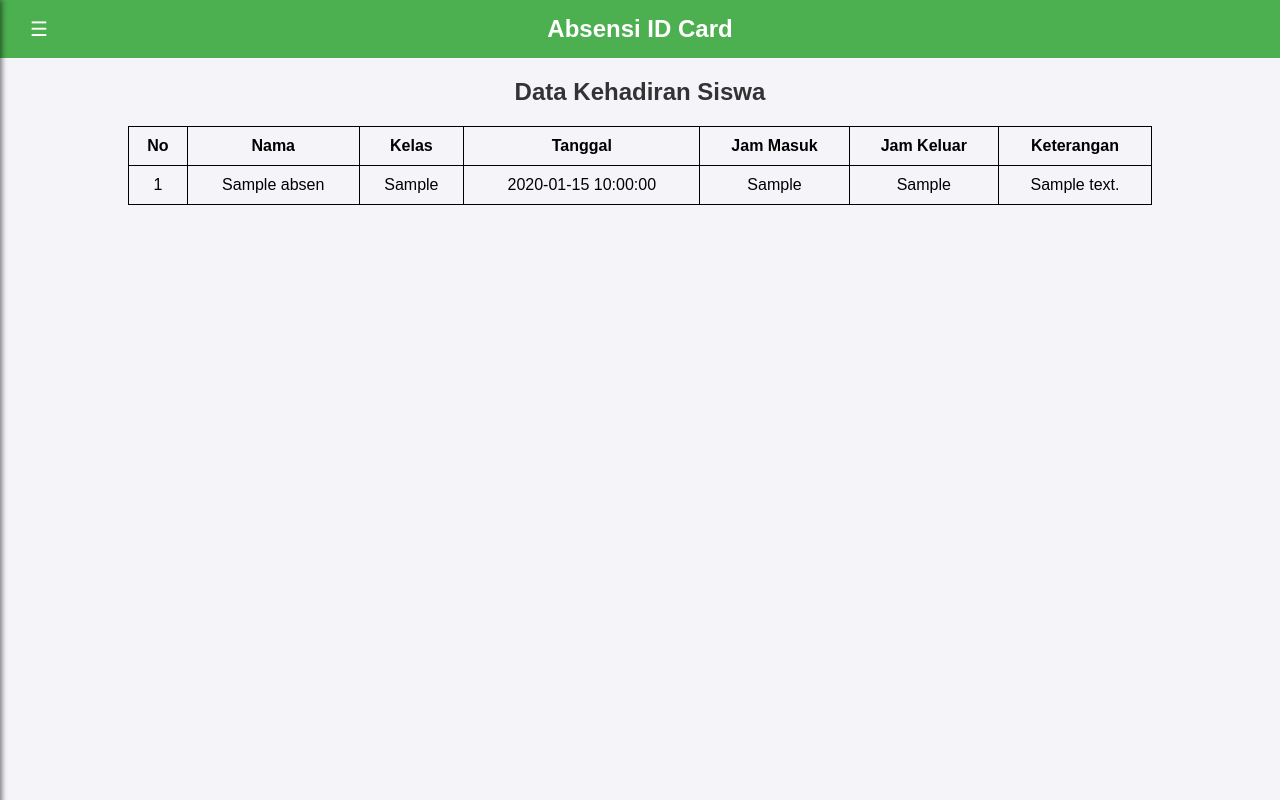
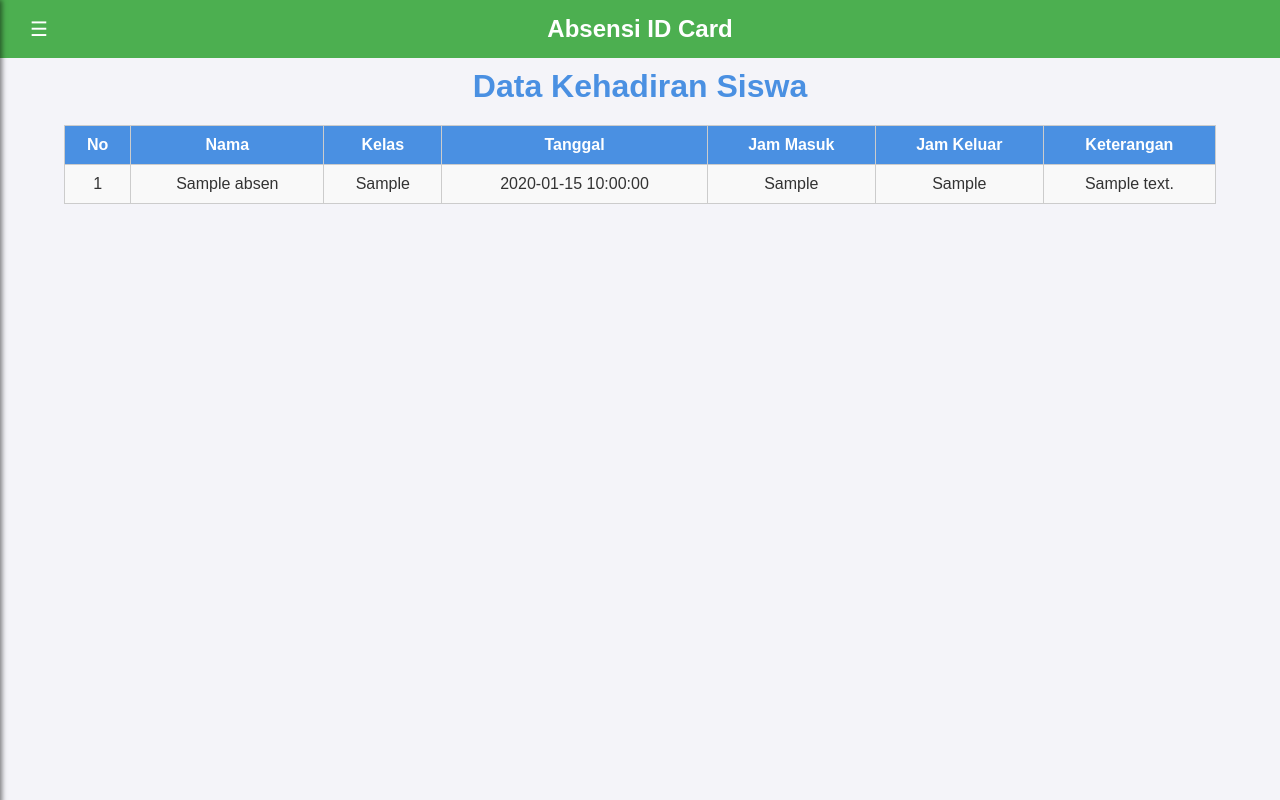
Before and after one commit to VARR-git/pjbl, a PHP site: page /kehadiran.php in a window 1280 px wide. Run offline with PHP 8.4, Linux system fonts and the light colour scheme; the visitor is signed in with stand-in values (Sample User, id 1); tables that the repository leaves empty or names only in its code hold one stand-in row (values such as "Sample post").

Commit message:
merubah style absen

```diff
--- a/css/styleAbsen.css
+++ b/css/styleAbsen.css
@@ -1,21 +1,84 @@
+/* Reset Dasar */
+body, h2, table, a {
+  font-family: Arial, sans-serif;
+  color: #333;
+}
+
+/* Background dan Layout */
 body {
-  font-family: Arial, sans-serif;
   background: #f4f4f9;
+  display: flex;
+  justify-content: flex-start;
+  align-items: center;
+  min-height: 100vh;
+  text-align: center;
+  flex-direction: column;
+}
+
+/* Container Utama */
+.container {
+  background: #fff;
+  border-radius: 10px;
+  box-shadow: 0 4px 8px rgba(0, 0, 0, 0.2);
+  padding: 20px 30px;
+  width: 80%;
+  max-width: 800px;
+}
+
+/* Heading di Atas Tabel */
+h2 {
+  margin-top: 10px;
+  color: #4A90E2;
+  font-size: 32px;
+  margin-bottom: 20px;
   text-align: center;
 }
 
+/* Tabel Data Siswa */
 table {
-  width: 80%;
-  margin: 20px auto;
+  width: 90%;
   border-collapse: collapse;
+  margin-bottom: 20px;
 }
 
 table, th, td {
-  border: 1px solid black;
+  border: 1px solid #ccc;
+}
+
+th, td {
   padding: 10px;
   text-align: center;
 }
 
-h2 {
-  color: #333;
+th {
+  background: #4A90E2;
+  color: #fff;
 }
+
+tr:nth-child(even) {
+  background: #f9f9f9;
+}
+
+tr:hover {
+  background: #e6f7ff;
+}
+
+/* Header Button */
+.header-buttons {
+  margin-bottom: 20px;
+}
+
+.header-buttons .button {
+  display: inline-block;
+  text-decoration: none;
+  color: #fff;
+  background: #4A90E2;
+  padding: 10px 20px;
+  border-radius: 5px;
+  margin: 5px;
+  transition: background 0.3s;
+}
+
+.header-buttons .button:hover {
+  background: #357ABD;
+}
```
